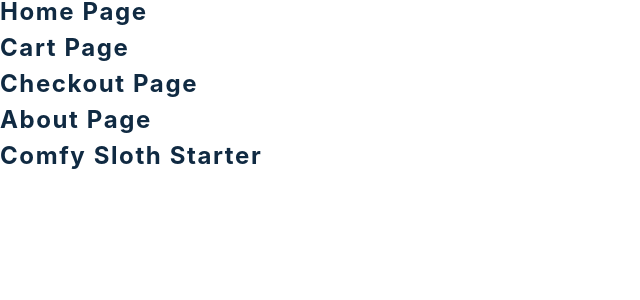
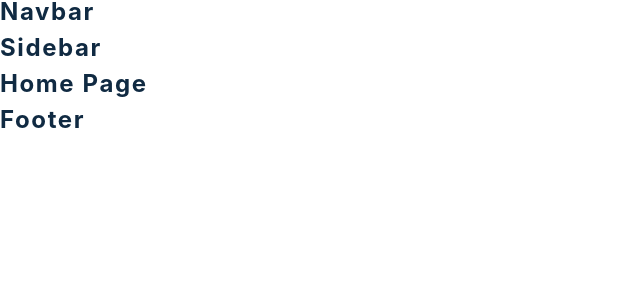
Before and after one commit to pooya2293/E-Commerce, a React (Create React App) app: page / in a window 1280 px wide. Shown: the top 300 px of the page, without its empty margins (0-640 px from the left). Built offline with nearby package versions, Linux system fonts and the light colour scheme; the HTML template or start-up script is replaced by a standard one.

Commit message:
multiple import , setup react-router

```diff
--- a/src/App.js
+++ b/src/App.js
@@ -1,17 +1,36 @@
 import React from 'react'
 import { BrowserRouter as Router, Switch, Route } from 'react-router-dom'
 import { Navbar, Sidebar, Footer } from './components'
-import {Home,Cart,Checkout,About} from './pages'
+import {Home,Cart,Checkout,About,Error,Products,SingleProduct,PrivateRoute} from './pages'
 
 function App() {
   return(
-  	<div>
-  	  <Home />
-  	  <Cart />
-  	  <Checkout />
-  	  <About />
-      <h4>comfy sloth starter</h4>
-  	</div>
+  	<Router>
+  	<Navbar />
+  	<Sidebar />
+      <Switch>
+      	<Route exact path='/'>
+      	  <Home />
+      	</Route>
+      	<Route exact path='/about'>
+      	  <About />
+      	</Route>
+      	<Route exact path='/cart'>
+      	  <Cart />
+      	</Route>
+      	<Route exact path='/products'>
+      	  <Products />
+      	</Route>
+      	<Route exact path='/products/:id' children={<SingleProduct />} />
+      	<Route exact path='/checkout'>
+      	  <Checkout />
+      	</Route>
+      	<Route path='*'>
+      	  <Error />
+      	</Route>
+      </Switch>
+  	<Footer />
+  	</Router>
   )
 }
 
```
